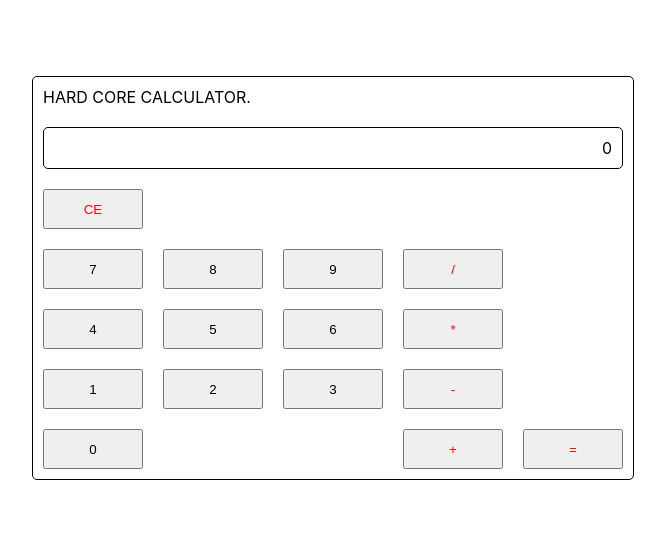
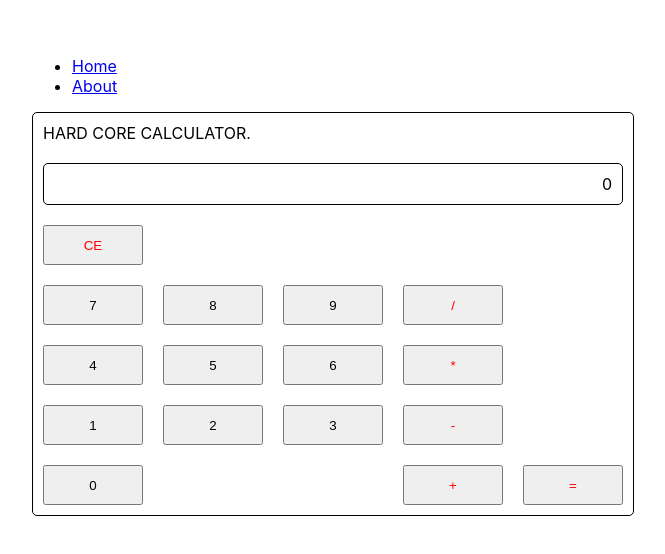
Before and after one commit to curtislin7/epic-calculator, a React (Create React App) app: page / in a window 1280 px wide. Shown: the part 122-676 px from the top of the page, without its empty margins (307-972 px from the left). Built offline with nearby package versions, Linux system fonts and the light colour scheme.

Commit message:
add router

```diff
--- a/src/App.css
+++ b/src/App.css
@@ -5,30 +5,3 @@
   justify-content: center;
   align-items: center;;
 }
-
-.calculator-title {
-  margin: 10px 10px;
-}
-
-.calculator-container {
-  display: flex;
-  flex-direction: column;
-  justify-content: space-around;
-  border: solid 1px;
-  border-radius: 5px;
-}
-
-.calculation-container-display {
-  width: auto;
-  text-align: right;
-  height: 20px;
-  padding: 10px;
-  border: solid 1px;
-  border-radius: 5px;
-  margin: 10px 10px;
-}
-
-.placeholder {
-  width: 100px;
-  margin: 10px 10px;
-}
--- a/src/App.js
+++ b/src/App.js
@@ -1,58 +1,33 @@
 import './App.css';
-import React from 'react';
-import { CalculatorRow, CalculatorButton } from './components';
+import { Calculator } from './components'
+import {
+  BrowserRouter as Router,
+  Routes,
+  Route,
+  Link
+} from "react-router-dom";
 
 function App() {
-  const [calculation, setCalculation] = React.useState(0)
-  const handleButtonClick = (text) => {
-    let newText = calculation + text
-    if (['-', '+', '/', '*'].includes(text)) {
-      newText = calculation + ' ' + text + ' '
-    }
-    setCalculation(newText.replace(/^0+/, ''))
-  }
-
   return (
     <div className="App">
-      <div className={"calculator-container"}>
-        <div className={"calculator-title"}>HARD CORE CALCULATOR.</div>
-        <div className={"calculation-container-display"}>{calculation}</div>
-        <CalculatorRow>
-          <CalculatorButton isFunctionButtonText={true} text={'CE'} calculation={calculation} handleButtonClick={() => setCalculation(0)}/>
-          <div className={'placeholder'}/>
-          <div className={'placeholder'}/>
-          <div className={'placeholder'}/>
-          <div className={'placeholder'}/>
-        </CalculatorRow>
-        <CalculatorRow>
-          <CalculatorButton text={'7'} calculation={calculation} handleButtonClick={handleButtonClick}/>
-          <CalculatorButton text={'8'} calculation={calculation} handleButtonClick={handleButtonClick}/>
-          <CalculatorButton text={'9'} calculation={calculation} handleButtonClick={handleButtonClick}/>
-          <CalculatorButton isFunctionButtonText={true} text={'/'} calculation={calculation} handleButtonClick={handleButtonClick}/>
-          <div className={'placeholder'}/>
-        </CalculatorRow>
-        <CalculatorRow>
-          <CalculatorButton text={'4'} calculation={calculation} handleButtonClick={handleButtonClick}/>
-          <CalculatorButton text={'5'} calculation={calculation} handleButtonClick={handleButtonClick}/>
-          <CalculatorButton text={'6'} calculation={calculation} handleButtonClick={handleButtonClick}/>
-          <CalculatorButton isFunctionButtonText={true} text={'*'} calculation={calculation} handleButtonClick={handleButtonClick}/>
-          <div className={'placeholder'}/>
-        </CalculatorRow>
-        <CalculatorRow>
-          <CalculatorButton text={'1'} calculation={calculation} handleButtonClick={handleButtonClick}/>
-          <CalculatorButton text={'2'} calculation={calculation} handleButtonClick={handleButtonClick}/>
-          <CalculatorButton text={'3'} calculation={calculation} handleButtonClick={handleButtonClick}/>
-          <CalculatorButton isFunctionButtonText={true} text={'-'} calculation={calculation} handleButtonClick={handleButtonClick}/>
-          <div className={'placeholder'}/>
-        </CalculatorRow>
-        <CalculatorRow>
-          <CalculatorButton text={'0'} calculation={calculation} handleButtonClick={handleButtonClick}/>
-          <div className={'placeholder'}/>
-          <div className={'placeholder'}/>
-          <CalculatorButton isFunctionButtonText={true} text={'+'} calculation={calculation} handleButtonClick={handleButtonClick}/>
-          <CalculatorButton isFunctionButtonText={true} text={'='} calculation={calculation} handleButtonClick={() => setCalculation(eval(calculation))}/>
-        </CalculatorRow>
+      <Router>
+      <div>
+        <nav>
+          <ul>
+            <li>
+              <Link to="/">Home</Link>
+            </li>
+            <li>
+              <Link to="/about">About</Link>
+            </li>
+          </ul>
+        </nav>
+        <Routes>
+          <Route path="/about" element={<div>This app should definitely not be used in any capacity.</div>}/>
+          <Route path="/" element={<Calculator/>}/>
+        </Routes>
       </div>
+    </Router>
     </div>
   );
 }
--- /dev/null
+++ b/src/components/Calculator/index.css
@@ -0,0 +1,26 @@
+.calculator-title {
+  margin: 10px 10px;
+}
+
+.calculator-container {
+  display: flex;
+  flex-direction: column;
+  justify-content: space-around;
+  border: solid 1px;
+  border-radius: 5px;
+}
+
+.calculation-container-display {
+  width: auto;
+  text-align: right;
+  height: 20px;
+  padding: 10px;
+  border: solid 1px;
+  border-radius: 5px;
+  margin: 10px 10px;
+}
+
+.placeholder {
+  width: 100px;
+  margin: 10px 10px;
+}
--- /dev/null
+++ b/src/components/Calculator/index.js
@@ -0,0 +1,56 @@
+import './index.css'
+import React from 'react';
+import { CalculatorButton, CalculatorRow } from ".."
+
+export const Calculator =  () => {
+    const [calculation, setCalculation] = React.useState(0)
+    const handleButtonClick = (text) => {
+      let newText = calculation + text
+      if (['-', '+', '/', '*'].includes(text)) {
+        newText = calculation + ' ' + text + ' '
+      }
+      setCalculation(newText.replace(/^0+/, ''))
+    }
+
+    return (
+    <div className={"calculator-container"}>
+      <div className={"calculator-title"}>HARD CORE CALCULATOR.</div>
+      <div className={"calculation-container-display"}>{calculation}</div>
+      <CalculatorRow>
+      <CalculatorButton isFunctionButtonText={true} text={'CE'} calculation={calculation} handleButtonClick={() => setCalculation(0)}/>
+      <div className={'placeholder'}/>
+      <div className={'placeholder'}/>
+      <div className={'placeholder'}/>
+      <div className={'placeholder'}/>
+      </CalculatorRow>
+      <CalculatorRow>
+      <CalculatorButton text={'7'} calculation={calculation} handleButtonClick={handleButtonClick}/>
+      <CalculatorButton text={'8'} calculation={calculation} handleButtonClick={handleButtonClick}/>
+      <CalculatorButton text={'9'} calculation={calculation} handleButtonClick={handleButtonClick}/>
+      <CalculatorButton isFunctionButtonText={true} text={'/'} calculation={calculation} handleButtonClick={handleButtonClick}/>
+      <div className={'placeholder'}/>
+      </CalculatorRow>
+      <CalculatorRow>
+      <CalculatorButton text={'4'} calculation={calculation} handleButtonClick={handleButtonClick}/>
+      <CalculatorButton text={'5'} calculation={calculation} handleButtonClick={handleButtonClick}/>
+      <CalculatorButton text={'6'} calculation={calculation} handleButtonClick={handleButtonClick}/>
+      <CalculatorButton isFunctionButtonText={true} text={'*'} calculation={calculation} handleButtonClick={handleButtonClick}/>
+      <div className={'placeholder'}/>
+      </CalculatorRow>
+      <CalculatorRow>
+      <CalculatorButton text={'1'} calculation={calculation} handleButtonClick={handleButtonClick}/>
+      <CalculatorButton text={'2'} calculation={calculation} handleButtonClick={handleButtonClick}/>
+      <CalculatorButton text={'3'} calculation={calculation} handleButtonClick={handleButtonClick}/>
+      <CalculatorButton isFunctionButtonText={true} text={'-'} calculation={calculation} handleButtonClick={handleButtonClick}/>
+      <div className={'placeholder'}/>
+      </CalculatorRow>
+      <CalculatorRow>
+      <CalculatorButton text={'0'} calculation={calculation} handleButtonClick={handleButtonClick}/>
+      <div className={'placeholder'}/>
+      <div className={'placeholder'}/>
+      <CalculatorButton isFunctionButtonText={true} text={'+'} calculation={calculation} handleButtonClick={handleButtonClick}/>
+      <CalculatorButton isFunctionButtonText={true} text={'='} calculation={calculation} handleButtonClick={() => setCalculation(eval(calculation))}/>
+      </CalculatorRow>
+    </div>
+  )
+}
--- a/src/components/index.js
+++ b/src/components/index.js
@@ -1,2 +1,3 @@
 export * from './CalculatorButton'
 export * from './CalculatorRow'
+export * from './Calculator'
```
